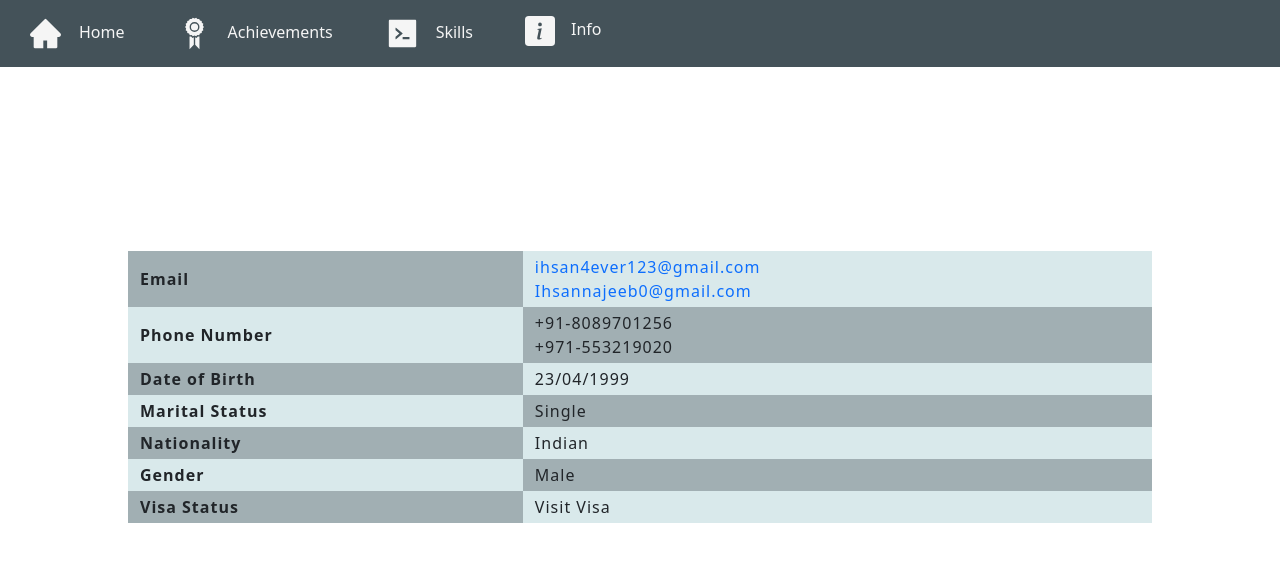
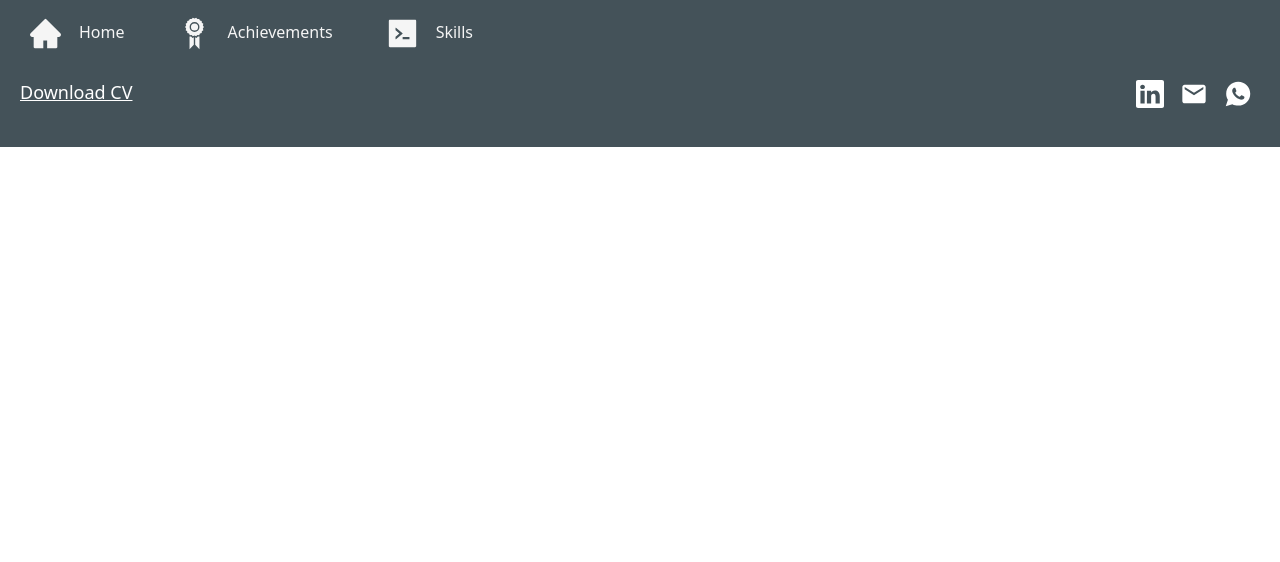
Before and after one commit to AslamThachapalli/ihsan-najeeb-website, a React (Vite) app: page /info in a window 1280 px wide. Shown: the top 562 px of the page. Built offline with nearby package versions, Linux system fonts and the light colour scheme.

Commit message:
footer added; info page commented out

```diff
--- a/src/App.jsx
+++ b/src/App.jsx
@@ -3,6 +3,7 @@ import Home from "./pages/Home/Home";
 import Achievements from "./pages/Achievement/Achievements";
 import Info from "./pages/Info/Info";
 import Skills from "./pages/Skills/Skills";
+import Footer from "./components/Footer/Footer";
 import { BrowserRouter, Route, Routes } from "react-router-dom";
 
 // import "./App.css";
@@ -16,8 +17,9 @@ function App() {
           <Route path="/" element={<Home />} />
           <Route path="/achievements" element={<Achievements />} />
           <Route path="/skills" element={<Skills />} />
-          <Route path="/info" element={<Info />} />
+          {/* <Route path="/info" element={<Info />} /> */}
         </Routes>
+        <Footer />
       </div>
     </BrowserRouter>
   );
--- /dev/null
+++ b/src/components/Footer/Footer.css
@@ -0,0 +1,41 @@
+.footer-container {
+  background-color: #445259;
+  height: 80px;
+  width: 100%;
+  color: white;
+  padding-top: 8px;
+  display: flex;
+  flex-direction: column;
+  align-items: center;
+}
+
+.footer-container a {
+  color: white;
+  margin-bottom: 8px;
+}
+
+.icon-css {
+  margin: 0px 8px;
+  width: 20px;
+  height: 20px;
+}
+
+@media screen and (min-width: 682px) {
+  .footer-container {
+    padding: 12px 20px;
+    display: flex;
+    flex-direction: row;
+    justify-content: space-between;
+    align-items: start;
+  }
+
+  .footer-container a {
+    font-size: large;
+  }
+
+  .icon-css {
+    margin: 0px 8px;
+    width: 28px;
+    height: 28px;
+  }
+}
--- /dev/null
+++ b/src/components/Footer/Footer.jsx
@@ -0,0 +1,32 @@
+import React from "react";
+import { BsLinkedin } from "react-icons/bs";
+import { MdEmail } from "react-icons/md";
+import { IoLogoWhatsapp } from "react-icons/io";
+
+import "./Footer.css";
+
+const Footer = () => {
+  return (
+    <div className="footer-container">
+      <a href="" target="_blank">
+        Download CV
+      </a>
+
+      <div>
+        <a href="">
+          <BsLinkedin className="icon-css" />
+        </a>
+
+        <a>
+          <MdEmail className="icon-css" />
+        </a>
+
+        <a>
+          <IoLogoWhatsapp className="icon-css" />
+        </a>
+      </div>
+    </div>
+  );
+};
+
+export default Footer;
--- a/src/config/menuConfig.jsx
+++ b/src/config/menuConfig.jsx
@@ -27,13 +27,13 @@ const menuConfig = {
       icon: <AiFillCode size={35} />,
       className: "nav-text",
     },
-    {
-      id: "menu-3",
-      title: "Info",
-      path: "/info",
-      icon: <BsInfoSquareFill size={30} />,
-      className: "nav-text",
-    },
+    // {
+    //   id: "menu-3",
+    //   title: "Info",
+    //   path: "/info",
+    //   icon: <BsInfoSquareFill size={30} />,
+    //   className: "nav-text",
+    // },
   ],
 };
 
```
